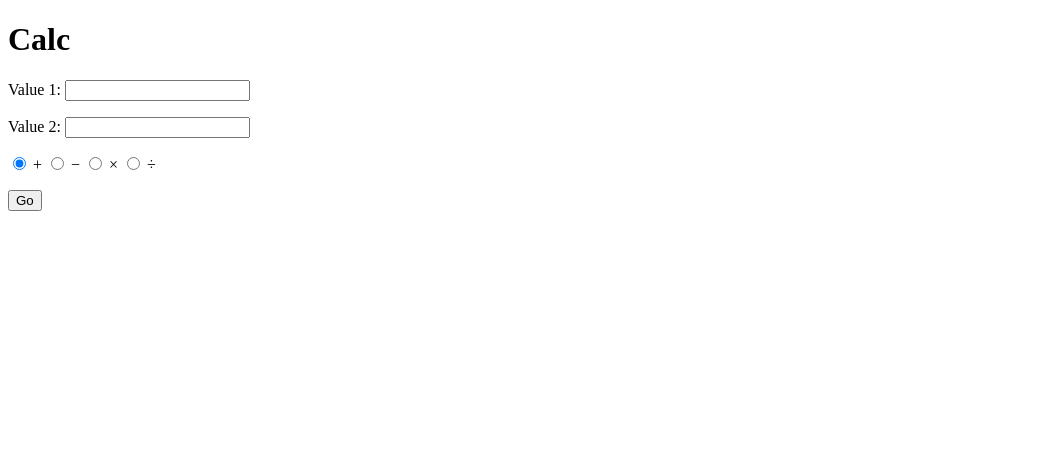
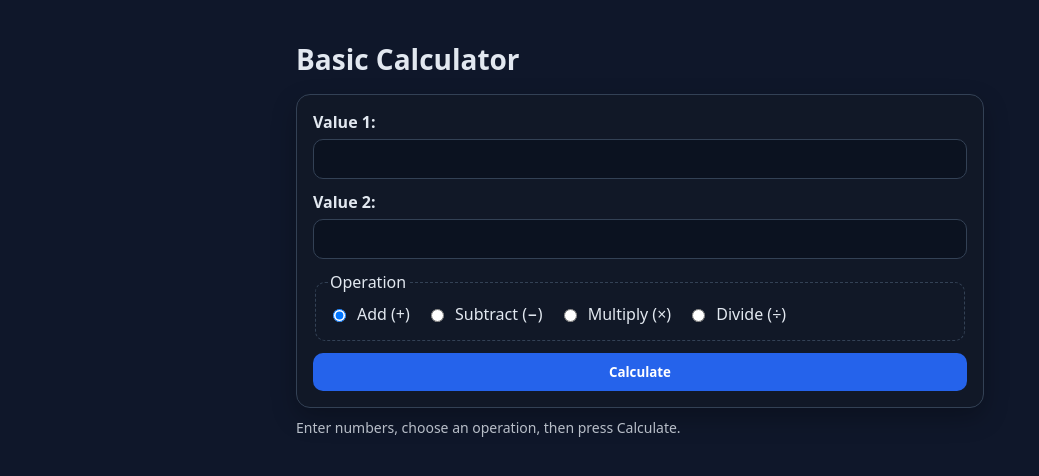
Before and after one commit to tinntgcs220227-sketch/Trung-Tin, a PHP site: page /Templates/form.html.php in a window 1280 px wide. Shown: the top 476 px of the page, without its empty margins (0-1039 px from the left). Run offline with PHP 8.4, Linux system fonts and the light colour scheme.

Commit message:
update error.html.php and result.html.php

```diff
--- a/Week2/welcome/Templates/form.html.php
+++ b/Week2/welcome/Templates/form.html.php
@@ -1,14 +1,37 @@
-<!doctype html><html><head><meta charset="utf-8"><title>Calc</title></head><body>
-<h1>Calc</h1>
-<form method="post">
-  <p>Value 1: <input name="val1"></p>
-  <p>Value 2: <input name="val2"></p>
-  <p>
-    <label><input type="radio" name="calc" value="add" checked> +</label>
-    <label><input type="radio" name="calc" value="sub"> −</label>
-    <label><input type="radio" name="calc" value="mul"> ×</label>
-    <label><input type="radio" name="calc" value="div"> ÷</label>
-  </p>
-  <button type="submit">Go</button>
-</form>
-</body></html>
+<!DOCTYPE html>
+<html lang="en">
+<head>
+  <meta charset="UTF-8" />
+  <title>Basic Calculator</title>
+  <link rel="stylesheet" href="../public/style.css" />
+</head>
+<body>
+  <div class="container">
+    <h1>Basic Calculator</h1>
+
+    <form action="" method="post" class="card">
+      <label>
+        Value 1:
+        <input type="text" name="val1" required />
+      </label>
+
+      <label>
+        Value 2:
+        <input type="text" name="val2" required />
+      </label>
+
+      <fieldset class="ops">
+        <legend>Operation</legend>
+        <label><input type="radio" name="calc" value="add" checked /> Add (+)</label>
+        <label><input type="radio" name="calc" value="sub" /> Subtract (−)</label>
+        <label><input type="radio" name="calc" value="mul" /> Multiply (×)</label>
+        <label><input type="radio" name="calc" value="div" /> Divide (÷)</label>
+      </fieldset>
+
+      <button type="submit">Calculate</button>
+    </form>
+
+    <p class="note">Enter numbers, choose an operation, then press Calculate.</p>
+  </div>
+</body>
+</html>
```
